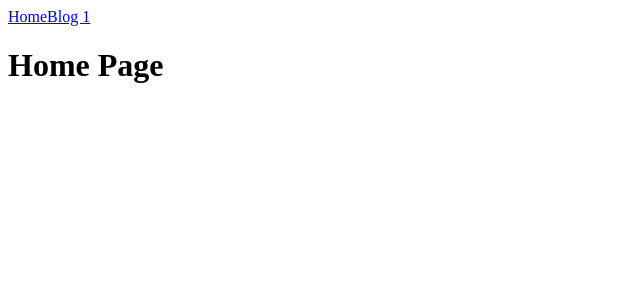
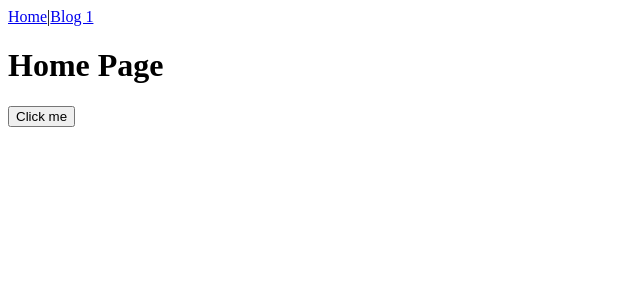
Before and after one commit to ajaxsys/ReactSSR-demo, a React app: page / in a window 1280 px wide. Shown: the top 300 px of the page, without its empty margins (0-640 px from the left). Built offline with nearby package versions, Linux system fonts and the light colour scheme; the HTML template or start-up script is replaced by a standard one.

Commit message:
back hydration

```diff
--- a/src/App.js
+++ b/src/App.js
@@ -8,6 +8,7 @@ function App() {
     <div>
       <nav>
         <Link to="/">Home</Link>
+        |
         <Link to="/blog/1">Blog 1</Link>
       </nav>
       <Routes>
--- a/src/Blog.js
+++ b/src/Blog.js
@@ -1,9 +1,18 @@
-import React from 'react';
+import React, { useState } from 'react';
 import { useParams } from 'react-router-dom';
 
 function Blog() {
   const { id } = useParams();
-  return <h1>Blog Page with ID: {id}</h1>;
+  const [clicked, setClicked] = useState(false);
+
+  return (
+    <div>
+      <h1>Blog Page with ID: {id}</h1>
+      <button onClick={() => setClicked(!clicked)}>
+        {clicked ? 'Clicked!' : 'Click me'}
+      </button>
+    </div>
+  );
 }
 
 export default Blog;
--- a/src/Home.js
+++ b/src/Home.js
@@ -1,7 +1,16 @@
-import React from 'react';
+import React, { useState } from 'react';
 
 function Home() {
-  return <h1>Home Page</h1>;
+  const [clicked, setClicked] = useState(false);
+
+  return (
+    <div>
+      <h1>Home Page</h1>
+      <button onClick={() => setClicked(!clicked)}>
+        {clicked ? 'Clicked!' : 'Click me'}
+      </button>
+    </div>
+  );
 }
 
 export default Home;
```
Also changed, not shown: 1 other file (tests, documents, lock files or other folders).
